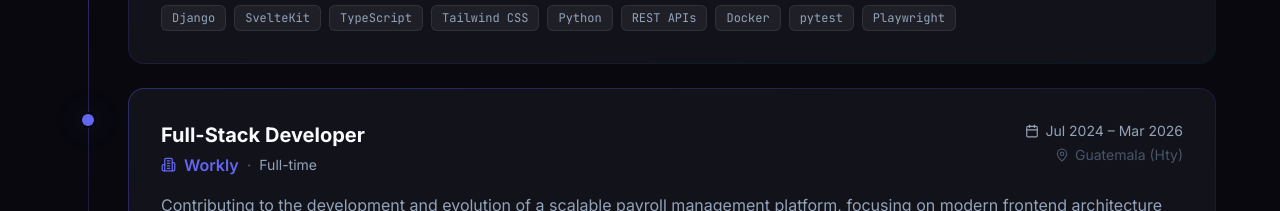
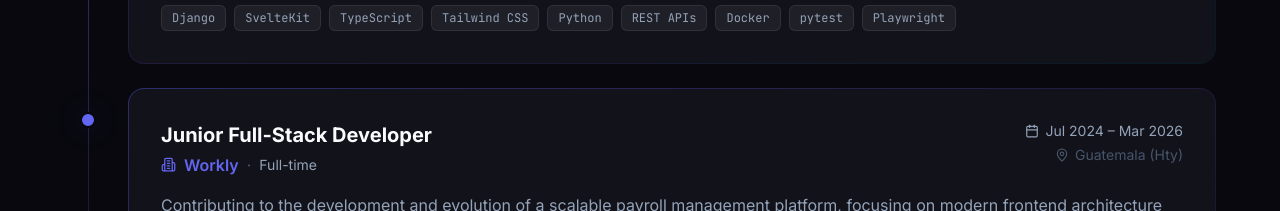
Before and after one commit to Diegoval-Dev/Portfolio-2026, a Next.js app: page / in a window 1280 px wide. Shown: the part 2200-2411 px from the top of the page. Built offline with nearby package versions, Linux system fonts and the light colour scheme.

Commit message:
fix(experience): correct Workly role to Junior

```diff
--- a/src/data/experience.ts
+++ b/src/data/experience.ts
@@ -45,8 +45,8 @@ export const experiences: Experience[] = [
   {
     id: 'workly',
     role: {
-      en: 'Full-Stack Developer',
-      es: 'Full-Stack Developer',
+      en: 'Junior Full-Stack Developer',
+      es: 'Full-Stack Developer Junior',
     },
     company: 'Workly',
     period: {
```
